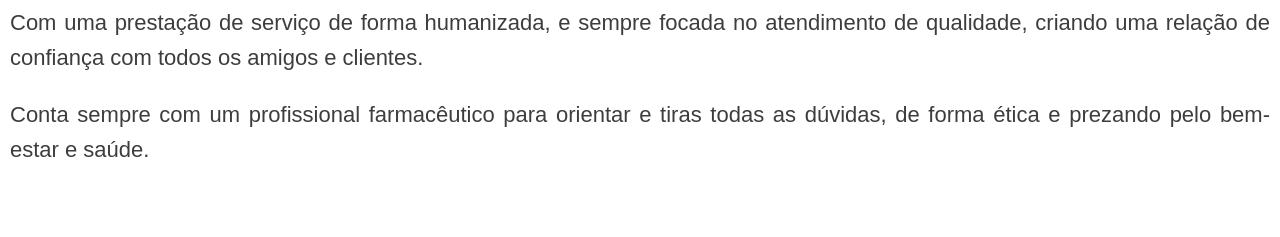
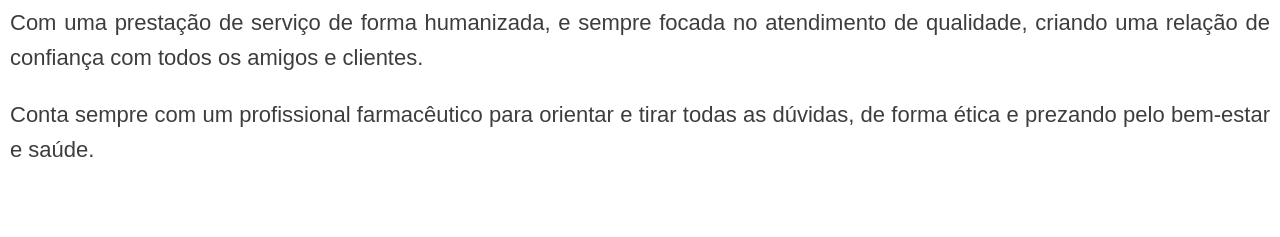
Before and after one commit to WilsonRibs/WilsonRibs.github.io, a plain HTML site: page index.html in a window 1280 px wide. Shown: the part 270-507 px from the top of the page. Drawn offline with Linux system fonts and the light colour scheme.

Commit message:
Atualizar o index.html

```diff
--- a/index.html
+++ b/index.html
@@ -54,7 +54,7 @@
                 <h1> QUEM SOMOS </h1>
                 <p>A <span>Drogaria Sta. Margarida</span> está a mais de 30 anos no bairro que da origem ao seu nome, presente na vida de todos moradores.</p>
                 <p>Com uma prestação de serviço de forma humanizada, e sempre focada no atendimento de qualidade, criando uma relação de confiança com todos os amigos e clientes.</p>
-                <p>Conta sempre com um profissional farmacêutico para orientar e tiras todas as dúvidas, de forma ética e prezando pelo bem-estar  e saúde.</p>
+                <p>Conta sempre com um profissional farmacêutico para orientar e tirar todas as dúvidas, de forma ética e prezando pelo bem-estar  e saúde.</p>
             </div>
         </section>
         <section>
```
